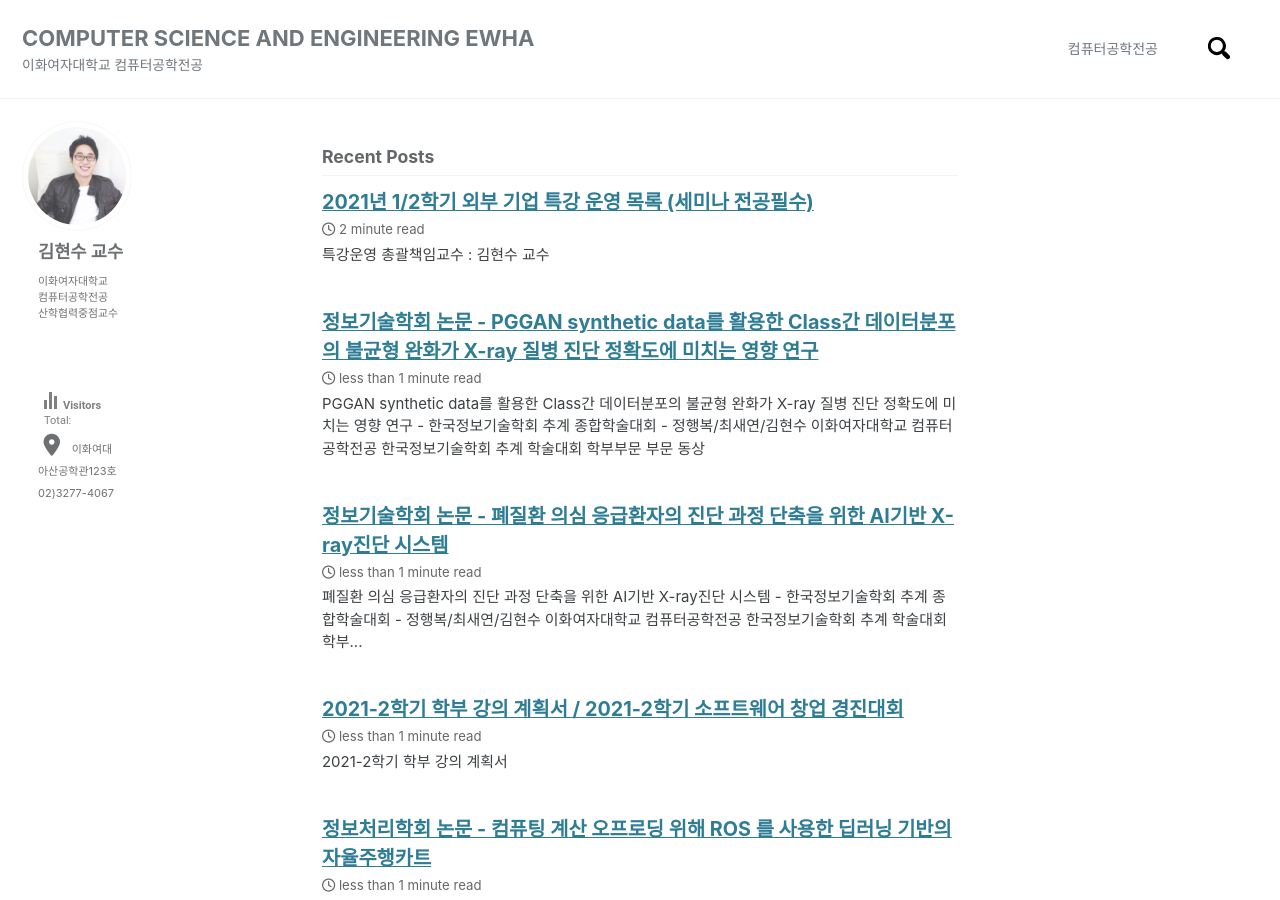
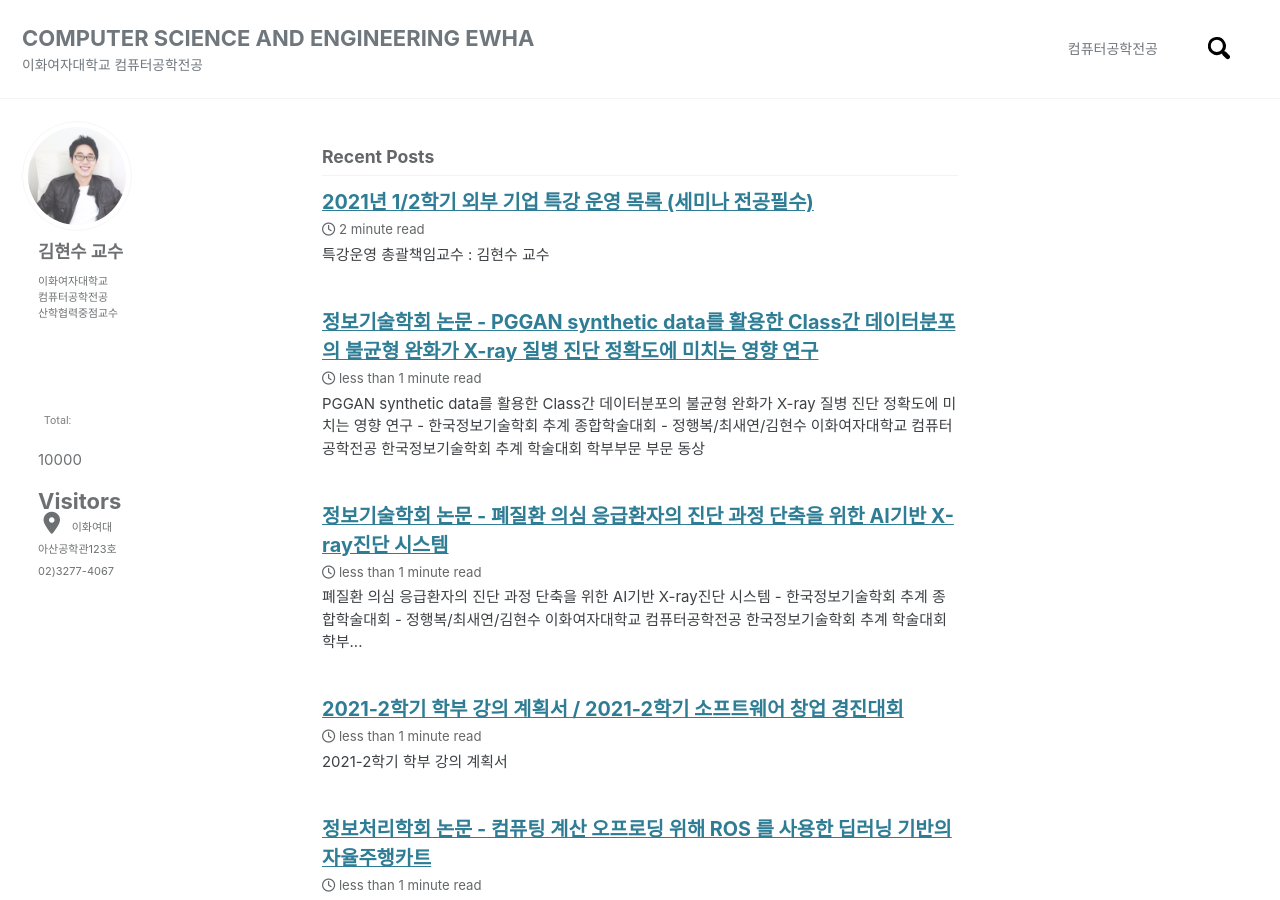
Before and after one commit to faculty-hieonn/faculty-hieonn.github.io, a Jekyll site: the page built from index.html, in a window 1280 px wide and 900 px high. Built offline with Jekyll 4.4.1, drawn with Linux system fonts in a browser that asks for light colours; cached includes are drawn as plain includes; nearby versions of some CDN libraries; the list of posts is cut into pages by our own code.

Commit message:
counter id test

```diff
--- a/_includes/author-profile.html
+++ b/_includes/author-profile.html
@@ -48,7 +48,7 @@
             <a href='https://www.symptoma.kr/ko/info/covid-19#info' style='color: #ffffff;'>코로나 바이러스 증상</a> <script type='text/javascript' src='https://whomania.com/ctr?id=1f97cd03a8a6900659bf208e245c28c516f152c0'></script>
           </div>
 
-          <svg width="100" height="45" id="besucherzaehler2"><g><rect width="100" height="45" x="0" y="0" style="fill: #ffffff;" fill-opacity="1.0"></rect><text x="6" y="38" style="" font-family="Roboto, sans-serif" font-size="11" fill="#565656">Total: <text id="visitors">10000</text></text><rect width="3" height="9" x="6" y="14" style="fill: #565656;"></rect><rect width="3" height="17" x="11" y="6" style="fill: #565656;"></rect><rect width="3" height="13" x="16" y="10" style="fill: #565656;"></rect><text x="25" y="23" style="font-weight: bold;" font-family="Roboto, sans-serif" font-size="11" fill="#565656">Visitors</text></g></svg>
+          <svg width="100" height="45" id="besucherzaehler2"><g><rect width="100" height="45" x="0" y="0" style="fill: #ffffff;" fill-opacity="1.0"></rect><text x="6" y="38" style="" font-family="Roboto, sans-serif" font-size="11" fill="#565656">Total: <p id="visitors">10000</text></p><rect width="3" height="9" x="6" y="14" style="fill: #565656;"></rect><rect width="3" height="17" x="11" y="6" style="fill: #565656;"></rect><rect width="3" height="13" x="16" y="10" style="fill: #565656;"></rect><text x="25" y="23" style="font-weight: bold;" font-family="Roboto, sans-serif" font-size="11" fill="#565656">Visitors</text></g></svg>
 
           {% if author.location %}
           <div itemprop="homeLocation" itemscope itemtype="https://schema.org/Place">
```
